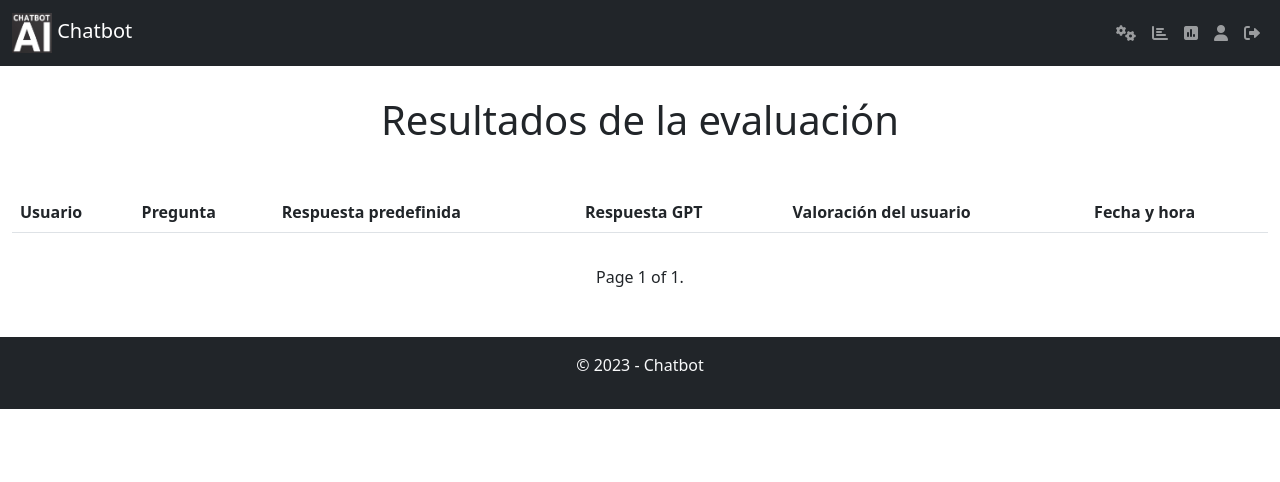
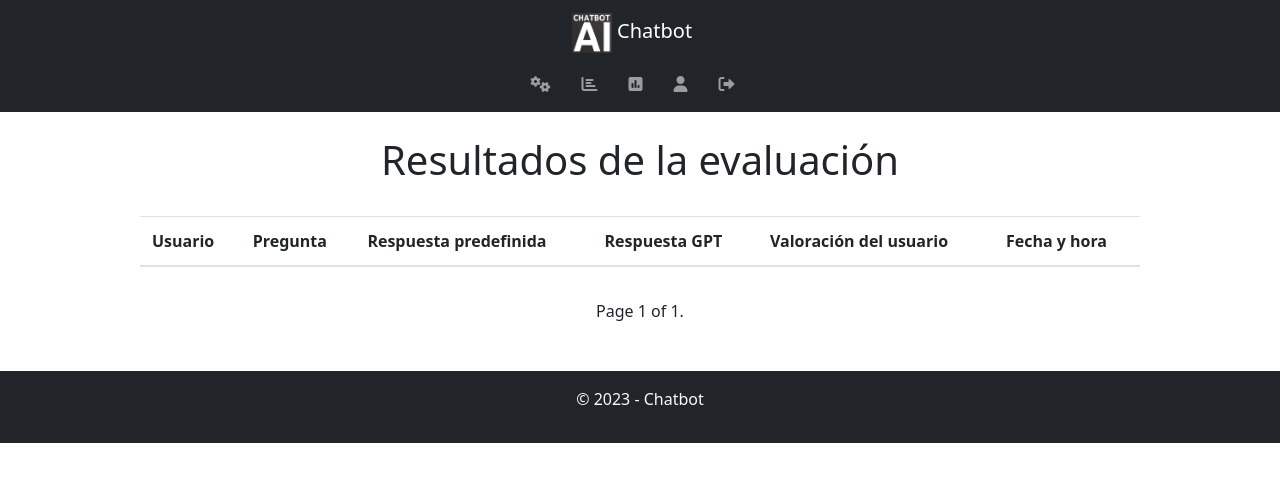
Before and after one commit to alfonsomiralles/DjangoChatBot, a Django app: page /evaluation/results/ in a window 1280 px wide. Shown: the top 482 px of the page. Run offline with Django 3.2, Linux system fonts and the light colour scheme; the visitor is signed in with stand-in values (Sample User, id 1); data that the repository does not hold is empty; some libraries are stand-ins or nearby versions.

Commit message:
updated styles

```diff
--- a/static/css/styles.css
+++ b/static/css/styles.css
@@ -1,5 +1,5 @@
 .container {
-    max-width: 100%;
+    max-width: 80%;
     margin: 0 auto;
     display: flex;
     flex-direction: column;
@@ -28,11 +28,13 @@
     margin-bottom: 1.5rem;
     color: #666;
 }
+
 #questionInput {
     width: 100%;
     height: 100px;
     resize: none;
 }
+
 .full-width-container {
     max-width: 90%;
     padding: 0;
@@ -52,7 +54,8 @@
     border-radius: 8px;
 }
 
-.btn-login, .btn-register {
+.btn-login,
+.btn-register {
     background-color: #008CBA;
     border: none;
     color: white;
@@ -66,7 +69,8 @@
     border-radius: 8px;
 }
 
-.btn-login:active, .btn-register:active {
+.btn-login:active,
+.btn-register:active {
     background-color: #007398;
 }
 
@@ -118,10 +122,17 @@
     position: relative;
 }
 
+.table-responsive {
+    overflow-x: auto;
+}
+
 .table-container {
-    display: flex; /* crear un contenedor flex */
-    flex-direction: column; /* alinear el contenido en una columna */
-    height: 540px; /* altura fija para el contenedor */
+    display: flex;
+    /* crear un contenedor flex */
+    flex-direction: column;
+    /* alinear el contenido en una columna */
+    height: 540px;
+    /* altura fija para el contenedor */
 }
 
 .sticky-header {
@@ -134,9 +145,9 @@
 
 
 .table {
-    flex: 1; /* hacer que el contenido de la tabla ocupe el espacio disponible */
-    position: relative;
-    z-index: 0;
+    width: 100%;
+    margin-bottom: 1rem;
+    background-color: transparent;
 }
 
 .row {
@@ -174,6 +185,7 @@
     border-radius: 5px;
     font-size: 18px;
 }
+
 .send-button:hover {
     background-color: #0056b3;
 }
@@ -194,6 +206,7 @@
     resize: none;
     flex-grow: 1;
 }
+
 @media (min-width: 1024px) {
     textarea#questionInput {
         width: 800px;
@@ -209,6 +222,7 @@
     resize: none;
     flex-grow: 1;
 }
+
 @media (min-width: 1024px) {
     .custom-textarea {
         width: 800px;
@@ -219,6 +233,90 @@ table td:first-child {
     background-color: #f3f3f3;
     color: #333;
     font-weight: bold;
+}
+
+.table thead th {
+    border-bottom: 2px solid #dee2e6;
+}
+
+.table td,
+.table th {
+    padding: 0.75rem;
+    vertical-align: top;
+    border-top: 1px solid #dee2e6;
+}
+
+.table tbody tr:nth-of-type(even) {
+    background-color: #f5f5f5;
+}
+
+.table-sm td,
+.table-sm th {
+    padding: 0.3rem;
+}
+
+.table-responsive {
+    display: block;
+    width: 100%;
+    overflow-x: auto;
+    -webkit-overflow-scrolling: touch;
+    -ms-overflow-style: -ms-autohiding-scrollbar;
+}
+
+@media (min-width: 576px) {
+    .table-responsive-sm {
+        display: block;
+        width: 100%;
+        overflow-x: auto;
+        -webkit-overflow-scrolling: touch;
+        -ms-overflow-style: -ms-autohiding-scrollbar;
+    }
+
+    .table-responsive-sm>.table-bordered {
+        border: 0;
+    }
+}
+
+@media (min-width: 768px) {
+    .table-responsive-md {
+        display: block;
+        width: 100%;
+        overflow-x: auto;
+        -webkit-overflow-scrolling: touch;
+        -ms-overflow-style: -ms-autohiding-scrollbar;
+    }
+
+    .table-responsive-md>.table-bordered {
+        border: 0;
+    }
+}
+
+@media (min-width: 992px) {
+    .table-responsive-lg {
+        display: block;
+        width: 100%;
+        overflow-x: auto;
+        -webkit-overflow-scrolling: touch;
+        -ms-overflow-style: -ms-autohiding-scrollbar;
+    }
+
+    .table-responsive-lg>.table-bordered {
+        border: 0;
+    }
+}
+
+@media (min-width: 1200px) {
+    .table-responsive-xl {
+        display: block;
+        width: 100%;
+        overflow-x: auto;
+        -webkit-overflow-scrolling: touch;
+        -ms-overflow-style: -ms-autohiding-scrollbar;
+    }
+
+    .table-responsive-xl>.table-bordered {
+        border: 0;
+    }
 }
 
 .custom-message {
@@ -237,6 +335,7 @@ table td:first-child {
     background-color: rgb(131, 174, 131);
     color: white;
 }
+
 footer {
     padding: 1rem 0;
 }
@@ -249,8 +348,33 @@ footer {
 }
 
 .main-content {
-    min-height: calc(100vh - 100px); /* Cambia "100px" al tamaño de tu navbar */
+    min-height: calc(100vh - 100px);
+    /* Cambia "100px" al tamaño de tu navbar */
     display: flex;
     flex-direction: column;
     justify-content: flex-start;
 }
+
+@media (max-width: 768px) {
+    .navbar-nav li {
+        flex: auto !important;
+    }
+}
+
+.form-group {
+    width: 100%;
+}
+
+.form-inline {
+    width: 100%;
+    display: flex;
+    flex-wrap: wrap;
+    justify-content: center;
+    gap: 1rem;
+    margin-bottom: 1rem;
+}
+
+.modal input[type="text"],
+.modal textarea {
+    width: 100%;
+}
--- a/templates/evaluation/chart_results.html
+++ b/templates/evaluation/chart_results.html
@@ -1,7 +1,8 @@
 {% extends 'layout/base.html' %}
 {% block 'title' %}Gráfico{% endblock %}
 {% block 'content'  %}
-  <div class="container mt-5">
+<main class="main-content">
+  <div class="container">
     <h2>Gráfico de valoraciones en respuestas</h2>
     <div class="row">
       <div class="col-md-4">
@@ -17,9 +18,10 @@
         <button type="button" class="btn btn-primary" onclick="updateChartData()">Actualizar</button>
       </div>
     </div>
-    <canvas id="evaluationChart" width="400" height="200"></canvas>
+    <canvas id="evaluationChart" width="150" height="65"></canvas>
     <script id="chart-data" type="application/json">{{ chart_data }}</script>
   </div>
+</main>
 {% endblock %}
 
 {% block 'scripts' %}
--- a/templates/evaluation/evaluation_results.html
+++ b/templates/evaluation/evaluation_results.html
@@ -1,9 +1,9 @@
 {% extends 'layout/base.html' %}
 {% block 'title' %}Resultados{% endblock %}
 {% block 'content'  %}
-  <div class="container mt-5">
+  <div class="container">
     <h1>Resultados de la evaluación</h1>
-    <table class="table table-striped mt-4">
+    <table class="table table-striped mt-2">
       <thead>
         <tr>
           <th scope="col">Usuario</th>
--- a/templates/layout/base.html
+++ b/templates/layout/base.html
@@ -6,14 +6,17 @@
     <meta name="viewport" content="width=device-width, initial-scale=1.0">
     <title>Chatbot | {% block 'title' %}{% endblock %}</title>
     <link rel="stylesheet" href="https://cdnjs.cloudflare.com/ajax/libs/font-awesome/6.1.0/css/all.min.css">
-    <link rel="stylesheet" href="https://cdnjs.cloudflare.com/ajax/libs/font-awesome/6.1.0/css/all.min.css" integrity="sha384-KyZXEAg3QhqLMpG8r+Knujsl5/mLmbm0p6U/rXuIzY2424p+4C6hZ6WR4Zg5Vk5S" crossorigin="anonymous">
-    <link href="https://cdn.jsdelivr.net/npm/bootstrap@5.1.3/dist/css/bootstrap.min.css" rel="stylesheet" integrity="sha384-1BmE4kWBq78iYhFldvKuhfTAU6auU8tT94WrHftjDbrCEXSU1oBoqyl2QvZ6jIW3" crossorigin="anonymous">
+    <link rel="stylesheet" href="https://cdnjs.cloudflare.com/ajax/libs/font-awesome/6.1.0/css/all.min.css" >
+    <link href="https://cdn.jsdelivr.net/npm/bootstrap@5.1.3/dist/css/bootstrap.min.css" rel="stylesheet" >
     <link rel="stylesheet" href="{% static 'css/styles.css' %}">
     {% block 'styles' %}
     {% endblock %}
 </head>
 <body>
     {% include 'layout/partials/menu.html' %}
+    <br>
+    <br>
+    <br>
     <br>
     <br>
     <ul class="messages">
@@ -34,8 +37,8 @@
     {% include 'layout/partials/footer.html' %}
     {% block 'scripts' %}
         <script src="https://code.jquery.com/jquery-3.6.0.min.js"></script>
-        <script src="https://cdn.jsdelivr.net/npm/@popperjs/core@2.11.6/dist/umd/popper.min.js" integrity="sha384-oBqDVmMz4fnFO9gybBud6bA8q3p1jk+35leRj3Kg0IDGCW3HrOs1GyJr2z5Jr8z2" crossorigin="anonymous"></script>
-        <script src="https://cdn.jsdelivr.net/npm/bootstrap@5.1.3/dist/js/bootstrap.min.js" integrity="sha384-GLhlTQ8iVG93xBg3x3dJ3LEpDsDDE7xHox9Segf2hTXRzdx2DZ7ALDOtYVFIPt7f" crossorigin="anonymous"></script>
+        <script src="https://cdn.jsdelivr.net/npm/@popperjs/core@2.11.6/dist/umd/popper.min.js" ></script>
+        <script src="https://cdn.jsdelivr.net/npm/bootstrap@5.1.3/dist/js/bootstrap.min.js" ></script>
         <script>
             document.addEventListener("DOMContentLoaded", function () {
                 var closeAlerts = document.querySelectorAll(".alert-dismissible .btn-close");
--- a/templates/layout/partials/menu.html
+++ b/templates/layout/partials/menu.html
@@ -1,34 +1,45 @@
 {% load static %}
-<nav class="navbar navbar-expand-lg navbar-dark bg-dark fixed-top">
-  <div class="container-fluid text-center justify-content-between">
+<!-- Navbar superior para el logo y Chatbot -->
+<nav class="navbar navbar-dark bg-dark fixed-top">
+  <div class="container d-flex justify-content-center">
     <a class="navbar-brand" href="{% url 'index' %}">
       <img src="{% static 'img/chatbot_logo.png' %}" width="40" height="40" alt="">
       Chatbot
     </a>
-    <ul class="navbar-nav ms-auto order-last">
+  </div>
+</nav>
+
+<!-- Navbar inferior para las opciones -->
+<nav class="navbar navbar-expand-lg navbar-dark bg-dark fixed-top" style="margin-top: 56px;">
+  <div class="container">
+    <ul class="navbar-nav mx-auto d-flex" style="display: flex; flex-flow: row nowrap; justify-content: center;">
       {% if user.is_authenticated %}
       {% if user.is_staff%}
-      <li class="nav-item">
+      <li class="nav-item" style="display: inline-block; margin-right: 15px;">
         <a class="nav-link" href="{% url 'manage_responses' %}" title="Panel de administración"><i class="fas fa-cogs"></i></a>
       </li>
-      <li class="nav-item">
+      <br>
+      <li class="nav-item" style="display: inline-block; margin-right: 15px;">
         <a class="nav-link" href="{% url 'evaluation_results' %}" title="Resultados de Evaluación"><i class="fas fa-chart-bar"></i></a>
       </li>
-      <li class="nav-item">
-        <a class="nav-link" href="{% url 'chart_results' %}" title="Guadro gráfico"><i class="fas fa-poll"></i></a>
+      <br>
+      <li class="nav-item" style="display: inline-block; margin-right: 15px;">
+        <a class="nav-link" href="{% url 'chart_results' %}" title="Cuadro gráfico"><i class="fas fa-poll"></i></a>
       </li>
       {% endif %}
-      <li class="nav-item">
+      <li class="nav-item" style="display: inline-block; margin-right: 15px;">
         <a class="nav-link" href="{% url 'profile' %}" title="Perfil de usuario"><i class="fas fa-user"></i></a>
       </li>
-      <li class="nav-item">
+      <br>
+      <li class="nav-item" style="display: inline-block; margin-right: 15px;">
         <a class="nav-link" href="{% url 'logout' %}" title="Cerrar sesión"><i class="fas fa-sign-out-alt"></i></a>
       </li>
       {% else %}
-      <li class="nav-item">
+      <li class="nav-item" style="display: inline-block; margin-right: 15px;">
         <a class="nav-link" href="{% url 'login' %}" title="Iniciar sesión"><i class="fas fa-sign-in-alt"></i></a>
       </li>
-      <li class="nav-item">
+      <br>
+      <li class="nav-item" style="display: inline-block; margin-right: 15px;">
         <a class="nav-link" href="{% url 'register' %}" title="Registrarse"><i class="fas fa-user-plus"></i></a>
       </li>
       {% endif %}
```
Also changed, not shown: chatbot_app/views.py (+29 -1 lines), templates/chatbot_app/manage_responses.html (+61 -23 lines). Lines whose indentation alone changed are shown as unchanged.
